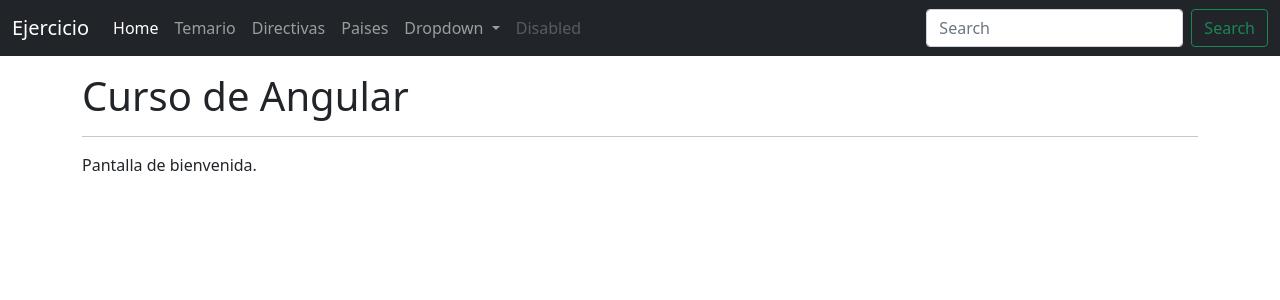
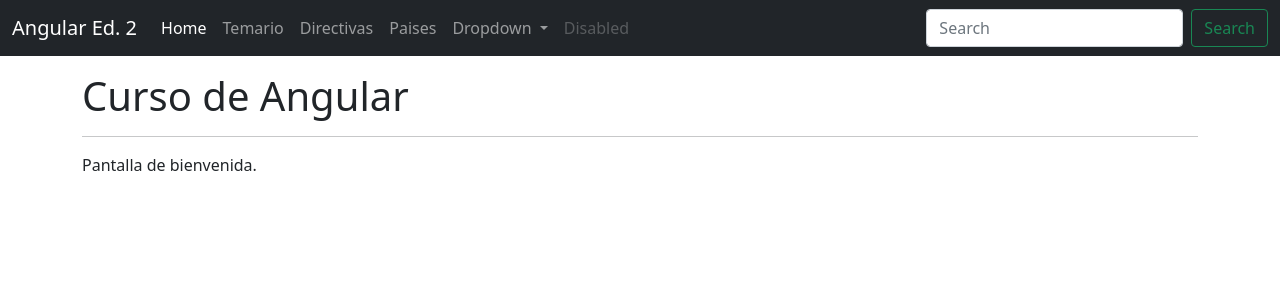
Before and after one commit to jucarlos/angularedicion2, an Angular app: page /home in a window 1280 px wide. Shown: the top 300 px of the page. Built offline with nearby package versions, Linux system fonts and the light colour scheme.

Commit message:
Comenzando el martes

```diff
--- a/src/app/shared/navbar/navbar.component.html
+++ b/src/app/shared/navbar/navbar.component.html
@@ -1,6 +1,6 @@
 <nav class="navbar navbar-expand-lg navbar-dark bg-dark">
     <div class="container-fluid">
-      <a class="navbar-brand" href="#">Ejercicio</a>
+      <a class="navbar-brand" href="#">{{ titulo }}</a>
       <button class="navbar-toggler" type="button" data-bs-toggle="collapse" data-bs-target="#navbarSupportedContent" aria-controls="navbarSupportedContent" aria-expanded="false" aria-label="Toggle navigation">
         <span class="navbar-toggler-icon"></span>
       </button>
--- a/src/app/shared/navbar/navbar.component.ts
+++ b/src/app/shared/navbar/navbar.component.ts
@@ -7,7 +7,7 @@ import { Component } from '@angular/core';
 })
 export class NavbarComponent {
 
-    titulo = 'Titulo de la aplicación';
+    titulo = 'Angular Ed. 2';
 
 
 
```
Also changed, not shown: 2 other files (tests, documents, lock files or other folders).
